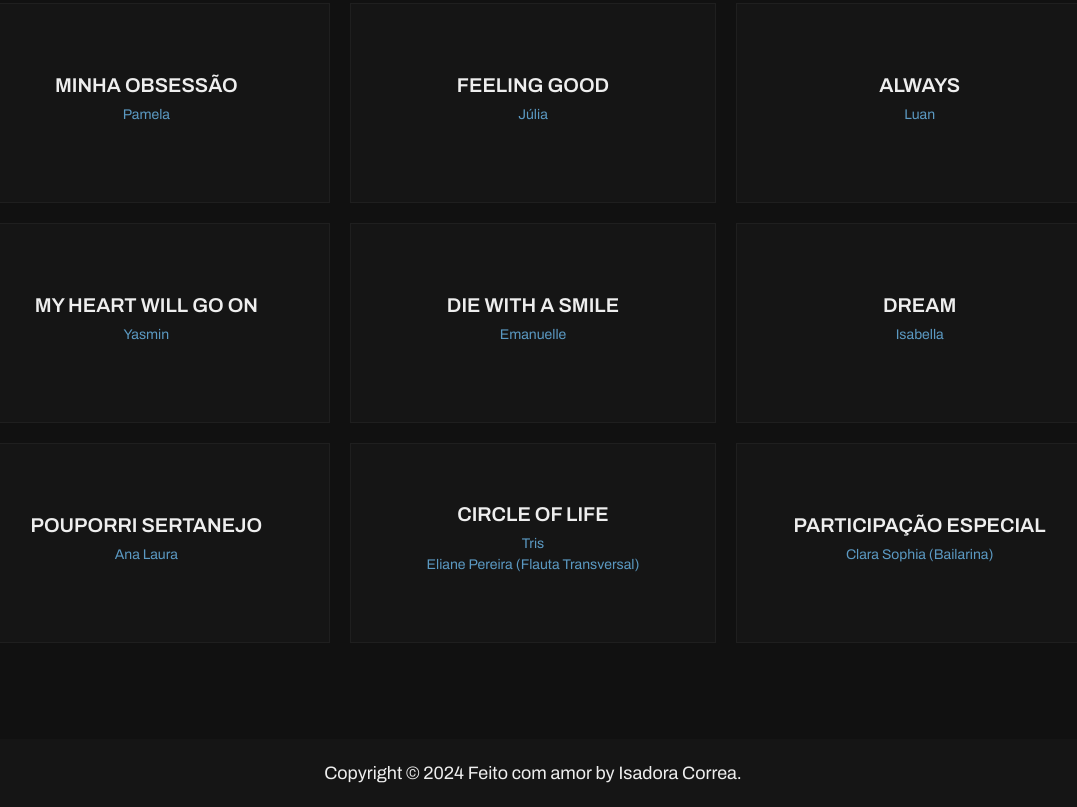
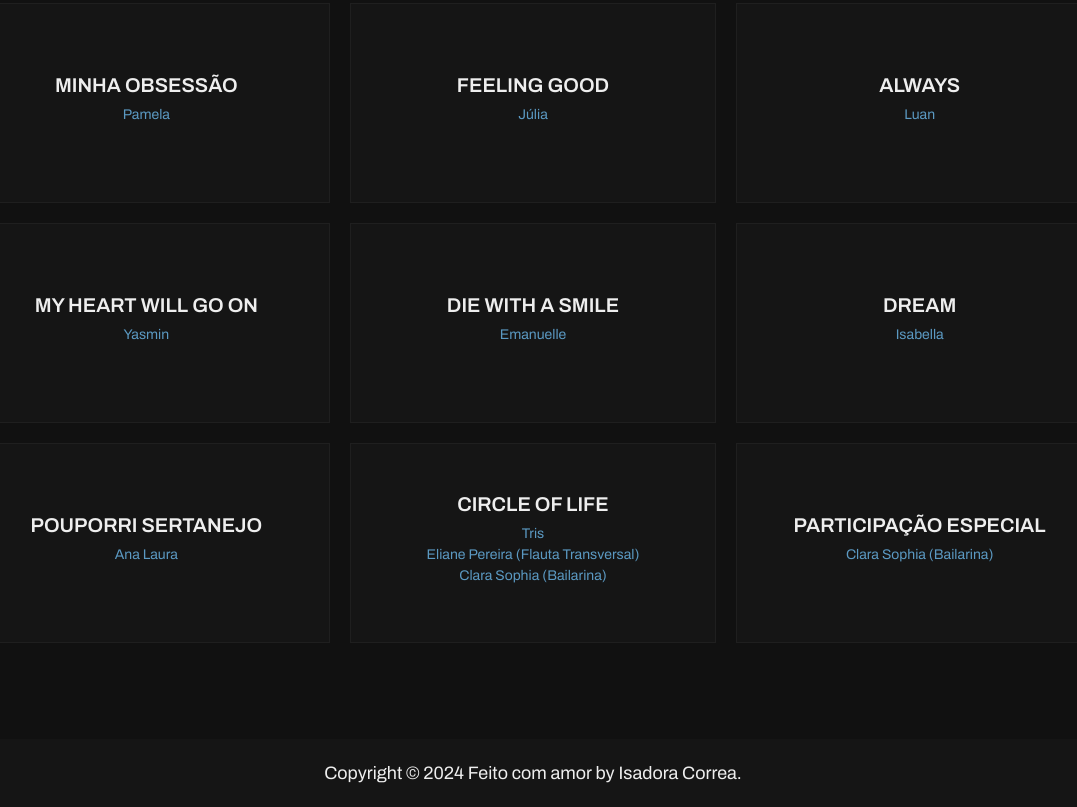
Before and after one commit to Isadora-Correa/MyDreamIsMe, a plain HTML site: page index.html in a window 1280 px wide. Shown: the part 661-1468 px from the top of the page, without its empty margins (107-1184 px from the left). Drawn offline with nearby package versions, Linux system fonts and the light colour scheme; files whose address does not match are found by name.

Commit message:
Update index.html
adicionando a escrita da Clara

```diff
--- a/index.html
+++ b/index.html
@@ -300,6 +300,7 @@
               </h3>
               <p class="blog-descricao">Tris</p>
               <p class="blog-descricao">Eliane Pereira (Flauta Transversal)</p>
+              <p class="blog-descricao">Clara Sophia (Bailarina)</p>
             </a>
             <div class="tech-detail">
               <div class="tech-content">
```
